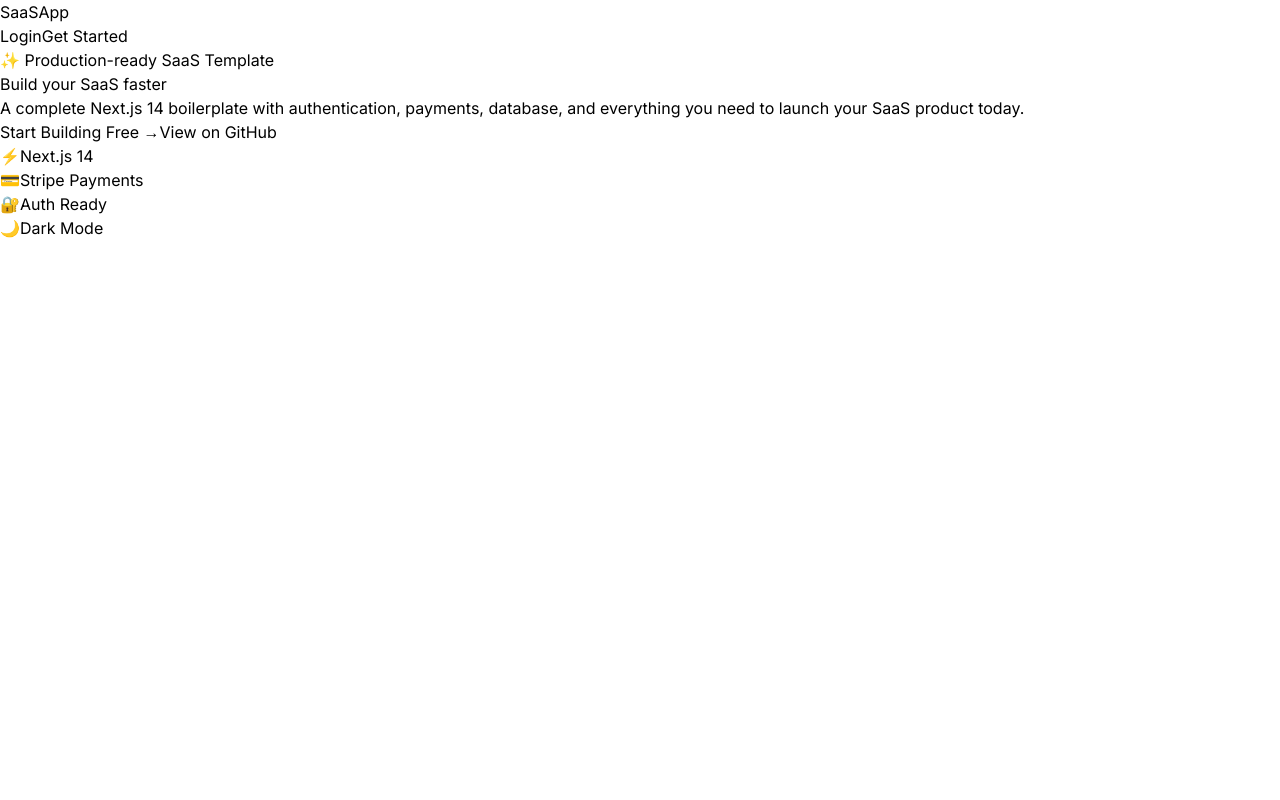
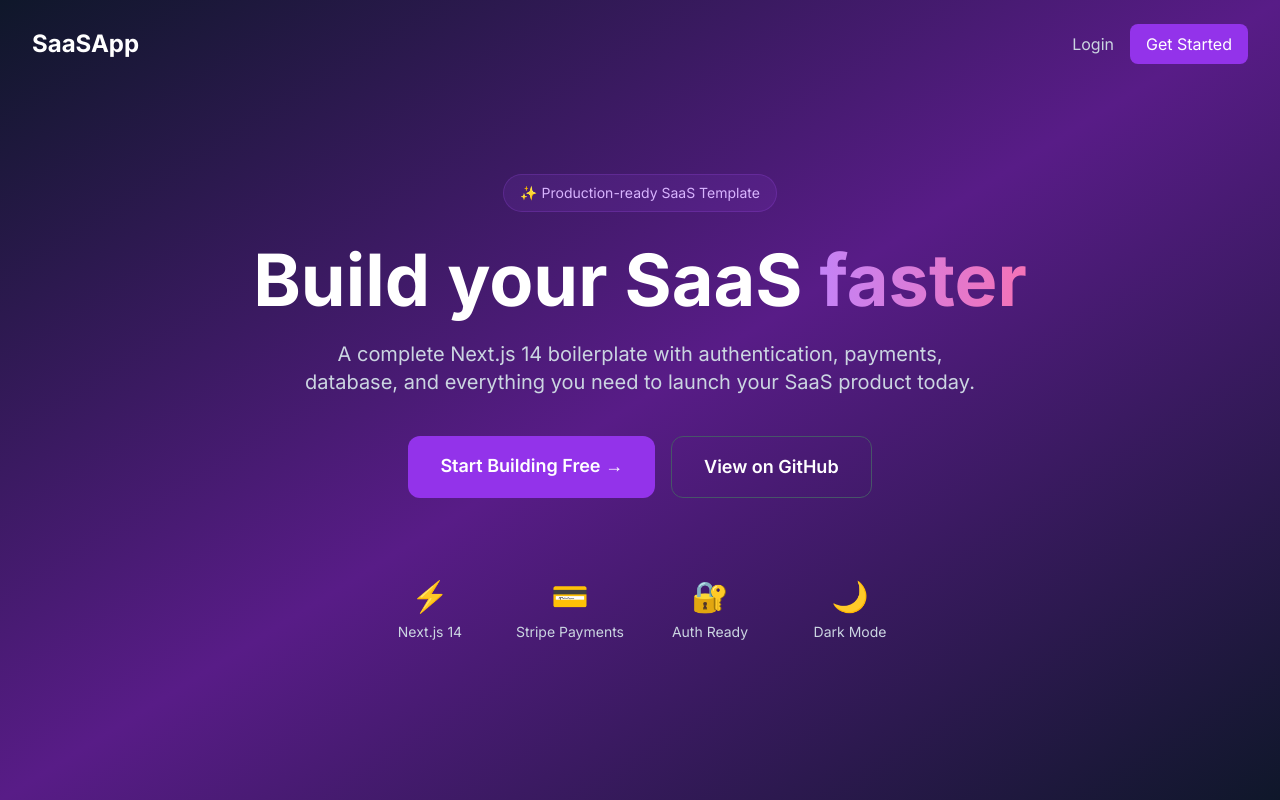
Before and after one commit to mzashah/nextjs-saas-boilerplate, a Next.js app: page / in a window 1280 px wide. Built offline with nearby package versions, Linux system fonts and the light colour scheme.

Commit message:
Initial commit: add tailwind.config.ts

```diff
--- /dev/null
+++ b/tailwind.config.ts
@@ -0,0 +1,27 @@
+import type { Config } from 'tailwindcss'
+
+const config: Config = {
+  darkMode: 'class',
+  content: [
+    './pages/**/*.{js,ts,jsx,tsx,mdx}',
+    './components/**/*.{js,ts,jsx,tsx,mdx}',
+    './app/**/*.{js,ts,jsx,tsx,mdx}',
+  ],
+  theme: {
+    extend: {
+      colors: {
+        primary: {
+          50: '#faf5ff',
+          500: '#a855f7',
+          600: '#9333ea',
+          700: '#7e22ce',
+        },
+      },
+      fontFamily: {
+        sans: ['Inter', 'sans-serif'],
+      },
+    },
+  },
+  plugins: [],
+}
+export default config
```
